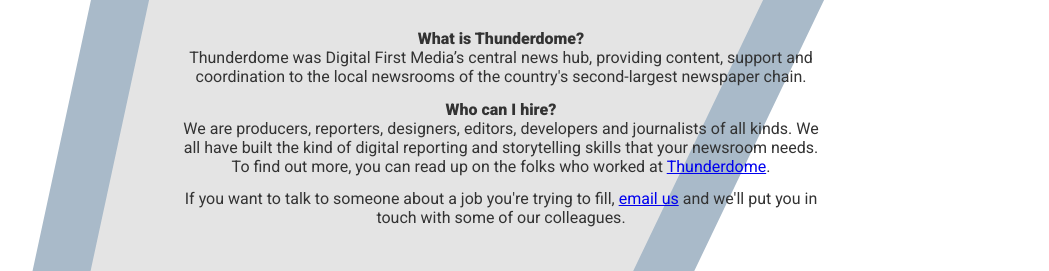
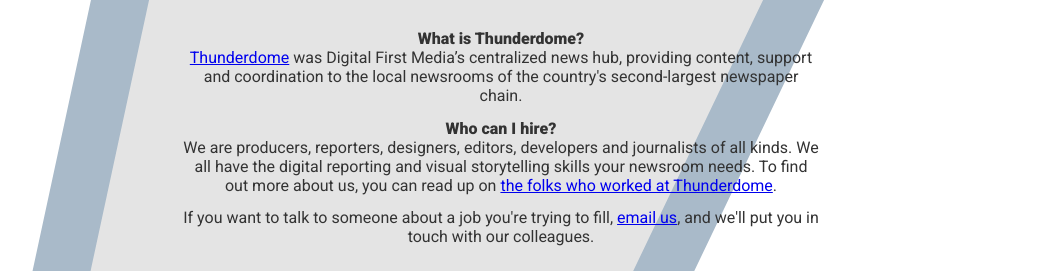
Before and after one commit to tommeagher/hire-a-tdomer, a plain HTML site: page index.html in a window 1280 px wide. Shown: the part 681-952 px from the top of the page, without its empty margins (139-1188 px from the left). Drawn offline with nearby package versions, Linux system fonts and the light colour scheme.

Commit message:
updated wording

```diff
--- a/index.html
+++ b/index.html
@@ -5,7 +5,7 @@
   	<meta charset="utf-8">
   	<meta http-equiv="X-UA-Compatible" content="IE=edge">
   	<meta name="viewport" content="width=device-width, initial-scale=1.0">
-  	<meta name="description" content="How many Thunderdomers are still on the market">
+  	<meta name="description" content="How many Thunderdomers are still on the job market?">
   	<meta name="author" content="Thunderdome">
 
   	<link href='http://fonts.googleapis.com/css?family=Roboto:400,900' rel='stylesheet' type='text/css'>
@@ -59,9 +59,9 @@
 
 
 	<h3 id="percDisp">000% have found jobs</h3>
-	<h2><strong>What is Thunderdome?</strong><br /> Thunderdome was Digital First Media’s central news hub, providing content, support and coordination to the local newsrooms of the country's second-largest newspaper chain. </h2>
-	<h2><strong>Who can I hire?</strong><br /> We are producers, reporters, designers, editors, developers and journalists of all kinds. We all have built the kind of digital reporting and storytelling skills that your newsroom needs. To find out more, you can read up on the folks who worked at <a href="http://insidethunderdome.com/about/who-we-are/">Thunderdome</a>. </h2>
-	<h2>If you want to talk to someone about a job you're trying to fill, <a href="mailto:hello+tdome@canistillhireathunderdomer.com">email us</a> and we'll put you in touch with some of our colleagues.</h2>
+	<h2><strong>What is Thunderdome?</strong><br /> <a href="http://www.insidethunderdome.com/">Thunderdome</a> was Digital First Media’s centralized news hub, providing content, support and coordination to the local newsrooms of the country's second-largest newspaper chain. </h2>
+	<h2><strong>Who can I hire?</strong><br /> We are producers, reporters, designers, editors, developers and journalists of all kinds. We all have the digital reporting and visual storytelling skills your newsroom needs. To find out more about us, you can read up on <a href="http://insidethunderdome.com/about/who-we-are/">the folks who worked at Thunderdome</a>. </h2>
+	<h2>If you want to talk to someone about a job you're trying to fill, <a href="mailto:hello+tdome@canistillhireathunderdomer.com">email us</a>, and we'll put you in touch with our colleagues.</h2>
 
 	<script src="http://ajax.googleapis.com/ajax/libs/jquery/1.9.1/jquery.min.js"></script>
 	<script>
```
